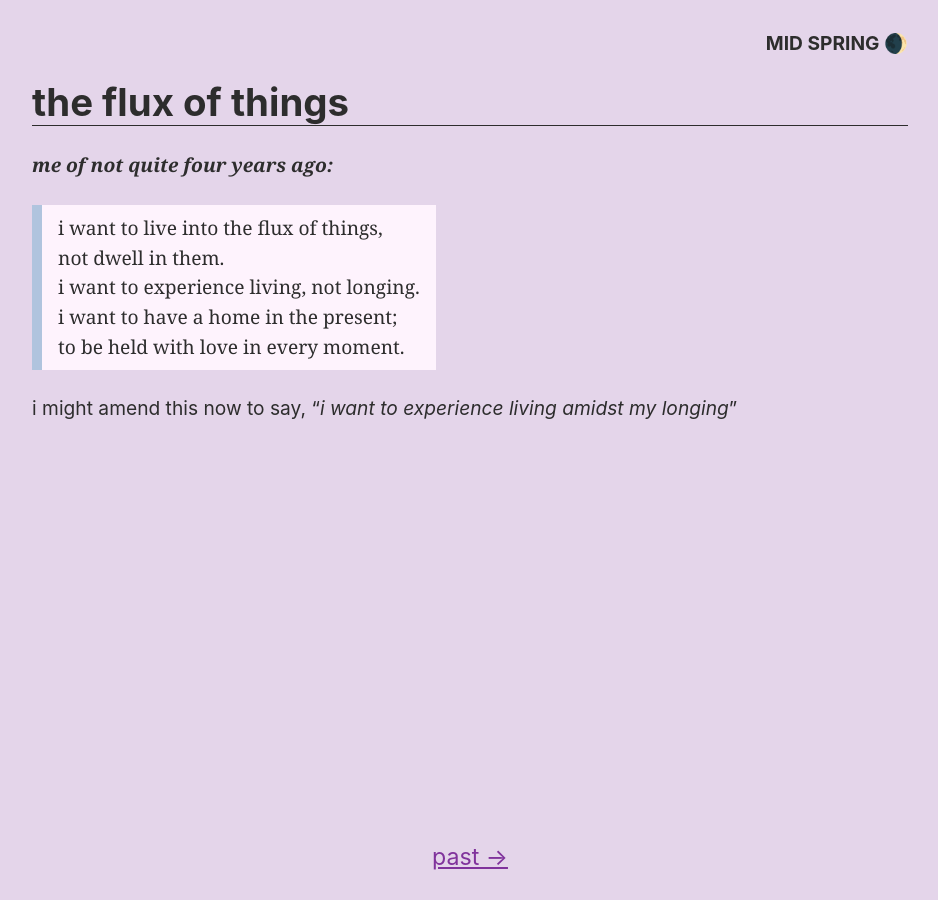
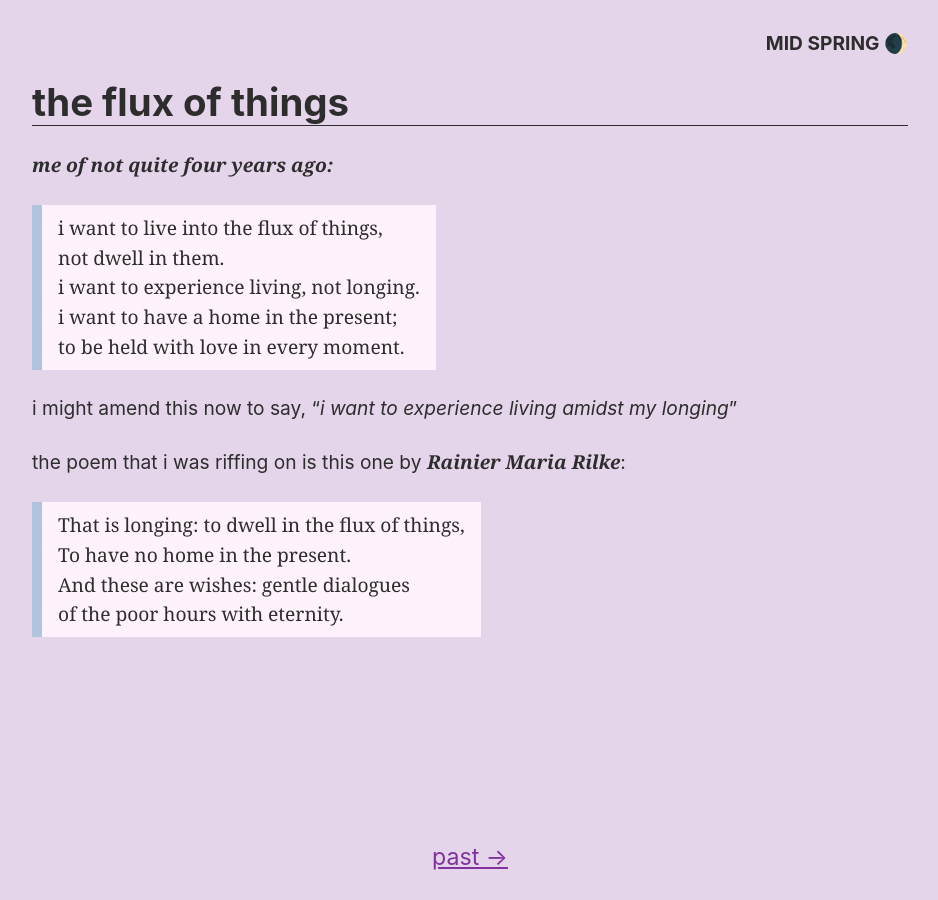
Before and after one commit to dglauber1/dglauber1.github.io, a Jekyll site: the page built from index.md, in a window 1280 px wide. Shown: the whole page, without its empty margins (170-1108 px from the left). Built offline with Jekyll 4.4.1, drawn with Linux system fonts in a browser that asks for light colours.

Commit message:
Update index.md

```diff
--- a/index.md
+++ b/index.md
@@ -13,3 +13,10 @@ collection: musings
 
 i might amend this now to say, "<i>i want to
 experience living amidst my longing</i>"
+
+the poem that i was riffing on is
+this one by <cite>Rainier Maria Rilke</cite>:
+> That is longing: to dwell in the flux of things,\
+> To have no home in the present.\
+> And these are wishes: gentle dialogues\
+> of the poor hours with eternity.
```
